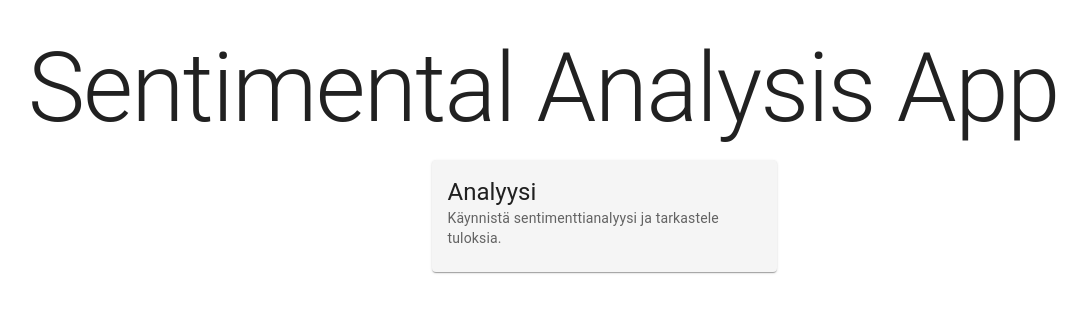
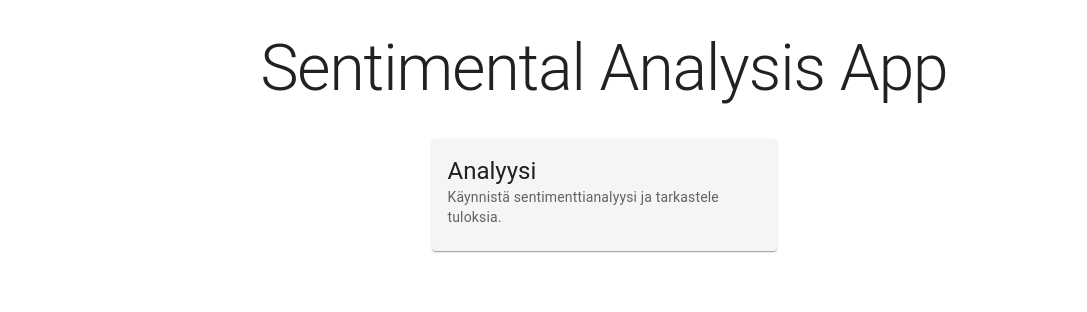
Before and after one commit to enymariam/fd2, a React (Create React App) app: page / in a window 1280 px wide. Shown: the top 312 px of the page, without its empty margins (36-1123 px from the left). Built offline with nearby package versions, Linux system fonts and the light colour scheme.

Commit message:
Site title styles

```diff
--- a/src/App.tsx
+++ b/src/App.tsx
@@ -5,7 +5,14 @@ import Card from "./components/Card";
 const App: React.FC = () => {
     return (
         <Container maxWidth="lg" sx={{ paddingTop: 4 }}>
-            <Typography variant="h1" sx={{ marginBottom: 2 }}>
+            <Typography
+                variant="h1"
+                sx={{
+                    marginBottom: 4,
+                    fontSize: { xs: "2rem", sm: "3rem", md: "4rem" },
+                    textAlign: "center",
+                }}
+            >
                 Sentimental Analysis App{" "}
             </Typography>
             <Card></Card>
```
